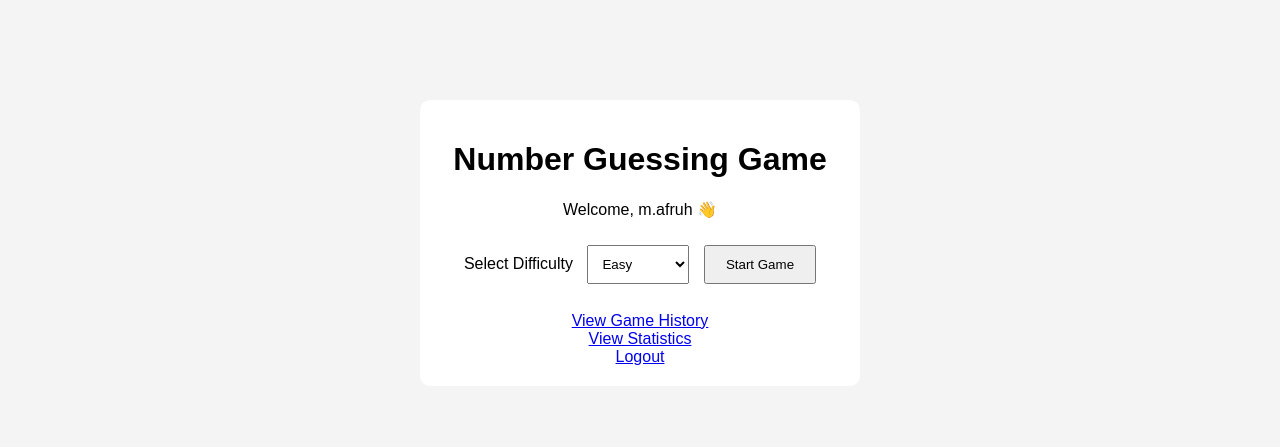
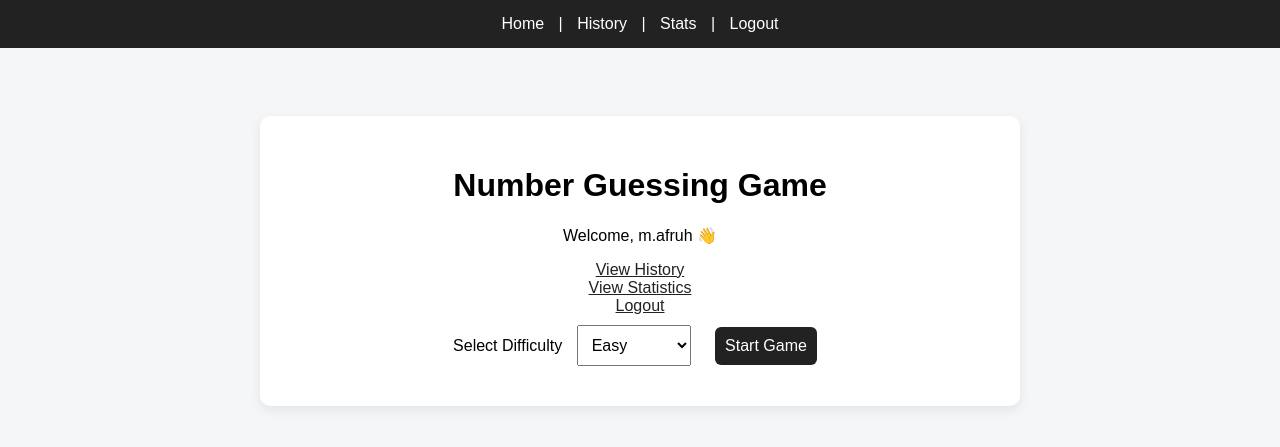
Before and after one commit to afrazmisha/Python_Guessing_Game, a Flask app: page / in a window 1280 px wide. Shown: the top 447 px of the page. Run offline with Flask 3, Linux system fonts and the light colour scheme; a user stored in the database is signed in.

Commit message:
Version 1.0 Release Ready

```diff
--- a/app.py
+++ b/app.py
@@ -3,9 +3,12 @@ from werkzeug.security import generate_password_hash, check_password_hash
 from services.game_service import GameService
 from config import DIFFICULTIES
 from models import db, GameState, User
+from datetime import timedelta
 
 app = Flask(__name__)
 app.secret_key = "secret-key"
+
+app.permanent_session_lifetime = timedelta(minutes=10)
 
 app.config["SQLALCHEMY_DATABASE_URI"] = "sqlite:///game.db"
 app.config["SQLALCHEMY_TRACK_MODIFICATIONS"] = False
@@ -17,6 +20,9 @@ with app.app_context():
 
 @app.route("/")
 def index():
+    if "user_id" not in session:
+        return redirect(url_for("login"))
+
     session.pop("game", None)
     session.pop("result", None)
 
@@ -30,6 +36,9 @@ def index():
 #COMPLETED
 @app.route("/start", methods=["POST"])
 def start():
+    if "user_id" not in session:
+        return redirect(url_for("login"))
+
     difficulty = request.form["difficulty"]
     session["difficulty"] = difficulty
 
@@ -64,6 +73,9 @@ def start():
 #COMPLETED
 @app.route("/guess", methods=["POST"])
 def guess():
+    if "user_id" not in session:
+        return redirect(url_for("login"))
+
     if "game_id" not in session:
         return redirect(url_for("index"))
 
@@ -97,6 +109,9 @@ def guess():
 #COMPLETED
 @app.route("/end")
 def end():
+    if "user_id" not in session:
+        return redirect(url_for("login"))
+
     if "game_id" not in session:
         return redirect(url_for("index"))
 
@@ -122,6 +137,9 @@ def end():
 #COMPLETED
 @app.route("/restart", methods=["POST"])
 def restart():
+    if "user_id" not in session:
+        return redirect(url_for("login"))
+
     if "game_id" not in session:
         return redirect(url_for("index"))
 
@@ -165,6 +183,9 @@ def history():
     if "user_id" not in session:
         return redirect(url_for("login"))
 
+    if "user_id" not in session:
+        return redirect(url_for("login"))
+
     games = GameState.query.filter_by(
         user_id=session["user_id"]
     ).order_by(GameState.id.desc()).all()
@@ -176,10 +197,18 @@ def history():
 
 @app.route("/stats")
 def stats():
-    total_games = GameState.query.count()
-    wins = GameState.query.filter_by(last_result="won").count()
-    losses = GameState.query.filter_by(last_result="lost").count()
-    in_progress = GameState.query.filter_by(game_over=False).count()
+    if "user_id" not in session:
+        return redirect(url_for("login"))
+
+    if "user_id" not in session:
+        return redirect(url_for("login"))
+
+    user_id = session["user_id"]
+
+    total_games = GameState.query.filter_by(user_id=user_id).count()
+    wins = GameState.query.filter_by(user_id=user_id, last_result="won").count()
+    losses = GameState.query.filter_by(user_id=user_id, last_result="lost").count()
+    in_progress = GameState.query.filter_by(user_id=user_id, game_over=False).count()
 
     completed_games = wins + losses
 
@@ -187,14 +216,20 @@ def stats():
     if completed_games > 0:
         win_rate = (wins / completed_games) * 100
 
-        completed_attempts = GameState.query.filter(GameState.game_over == True).all()
+    completed_attempts = GameState.query.filter_by(
+        user_id=user_id,
+        game_over=True
+    ).all()
 
     average_attempts = 0
     if completed_attempts:
         total_attempts = sum(game.attempts for game in completed_attempts)
         average_attempts = total_attempts / len(completed_attempts)
 
-    best_game = GameState.query.filter_by(last_result="won").order_by(GameState.attempts.asc()).first()
+    best_game = GameState.query.filter_by(
+        user_id=user_id,
+        last_result="won"
+    ).order_by(GameState.attempts.asc()).first()
 
     return render_template(
         "stats.html",
@@ -251,6 +286,7 @@ def login():
         if not check_password_hash(user.password_hash, password):
             return "Invalid username or password"
 
+        session.permanent = True
         session["user_id"] = user.id
         session["username"] = user.username
 
@@ -260,8 +296,7 @@ def login():
 
 @app.route("/logout")
 def logout():
-    session.pop("user_id", None)
-    session.pop("username", None)
+    session.clear()
 
     return redirect(url_for("login"))
 
--- a/static/style.css
+++ b/static/style.css
@@ -1,26 +1,79 @@
 body {
-    font-family: Arial;
-    background-color: #f4f4f4;
+    font-family: Arial, sans-serif;
+    background: #f4f6f8;
+    margin: 0;
+    padding: 0;
+}
+
+nav {
+    background: #222;
+    color: white;
+    padding: 15px;
+    text-align: center;
+}
+
+nav a {
+    color: white;
+    text-decoration: none;
+    margin: 0 10px;
+}
+
+nav a:hover {
+    text-decoration: underline;
 }
 
 .container {
-    width: 400px;
-    margin: 100px auto;
-    padding: 20px;
+    max-width: 700px;
+    margin: 50px auto;
+    background: white;
+    padding: 30px;
+    border-radius: 10px;
+    text-align: center;
+    box-shadow: 0 4px 12px rgba(0, 0, 0, 0.08);
+}
 
-    background: white;
-
-    border-radius: 10px;
-
-    text-align: center;
+input,
+select,
+button {
+    padding: 10px;
+    margin: 10px;
+    font-size: 16px;
 }
 
 button {
-    padding: 10px 20px;
     cursor: pointer;
+    border: none;
+    border-radius: 6px;
+    background: #222;
+    color: white;
 }
 
-input, select {
+button:hover {
+    background: #444;
+}
+
+a {
+    color: #222;
+}
+
+.message {
+    font-weight: bold;
+    margin-top: 20px;
+}
+
+table {
+    width: 100%;
+    border-collapse: collapse;
+    margin-top: 20px;
+}
+
+th,
+td {
+    border: 1px solid #ddd;
     padding: 10px;
-    margin: 10px;
 }
+
+th {
+    background: #222;
+    color: white;
+}
--- a/templates/index.html
+++ b/templates/index.html
@@ -11,11 +11,30 @@
 </head>
 
 <body>
+    <nav>
+        <a href="/">Home</a> |
+        <a href="/history">History</a> |
+        <a href="/stats">Stats</a> |
+        <a href="/logout">Logout</a>
+    </nav>
+
+    <br>
+
     <div class="container">
         <h1>Number Guessing Game</h1>
 
         {% if username %}
         <p>Welcome, {{ username }} 👋</p>
+
+        <a href="/history">View History</a>
+        <br>
+        <a href="/stats">View Statistics</a>
+        <br>
+        <a href="/logout">Logout</a>
+        {% else %}
+        <a href="/login">Login</a>
+        <br>
+        <a href="/signup">Signup</a>
         {% endif %}
 
         {% if state == "start" %}
@@ -52,12 +71,6 @@
         <p>Invalid state</p>
 
         {% endif %}
-        <br>
-        <a href="/history">View Game History</a>
-        <br>
-        <a href="/stats">View Statistics</a>
-        <br>
-        <a href="/logout">Logout</a>
     </div>
 </body>
 
```
Also changed, not shown: templates/end.html (+8 -0 lines), templates/history.html (+9 -0 lines), templates/login.html (+9 -12 lines), templates/play.html (+9 -0 lines), templates/signup.html (+7 -0 lines), templates/stats.html (+11 -0 lines), README.md (added), instance/game.db.
